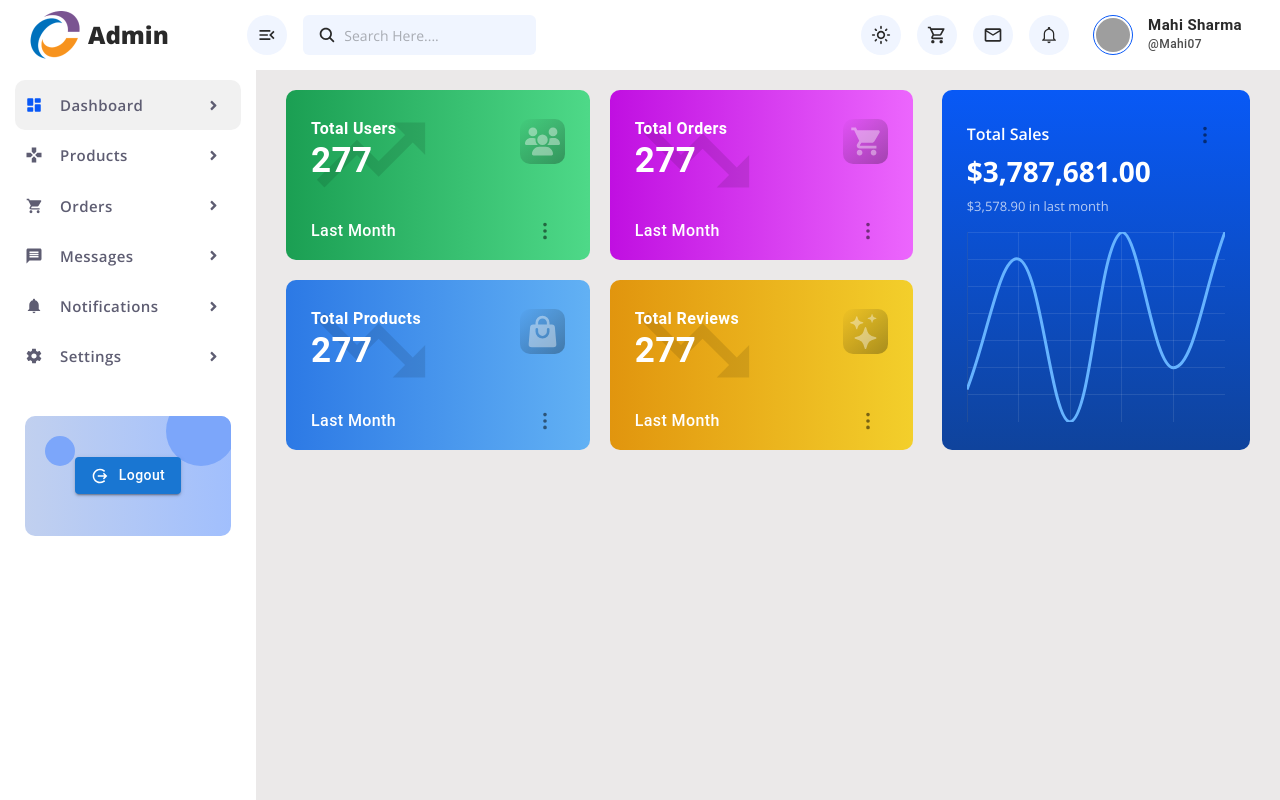
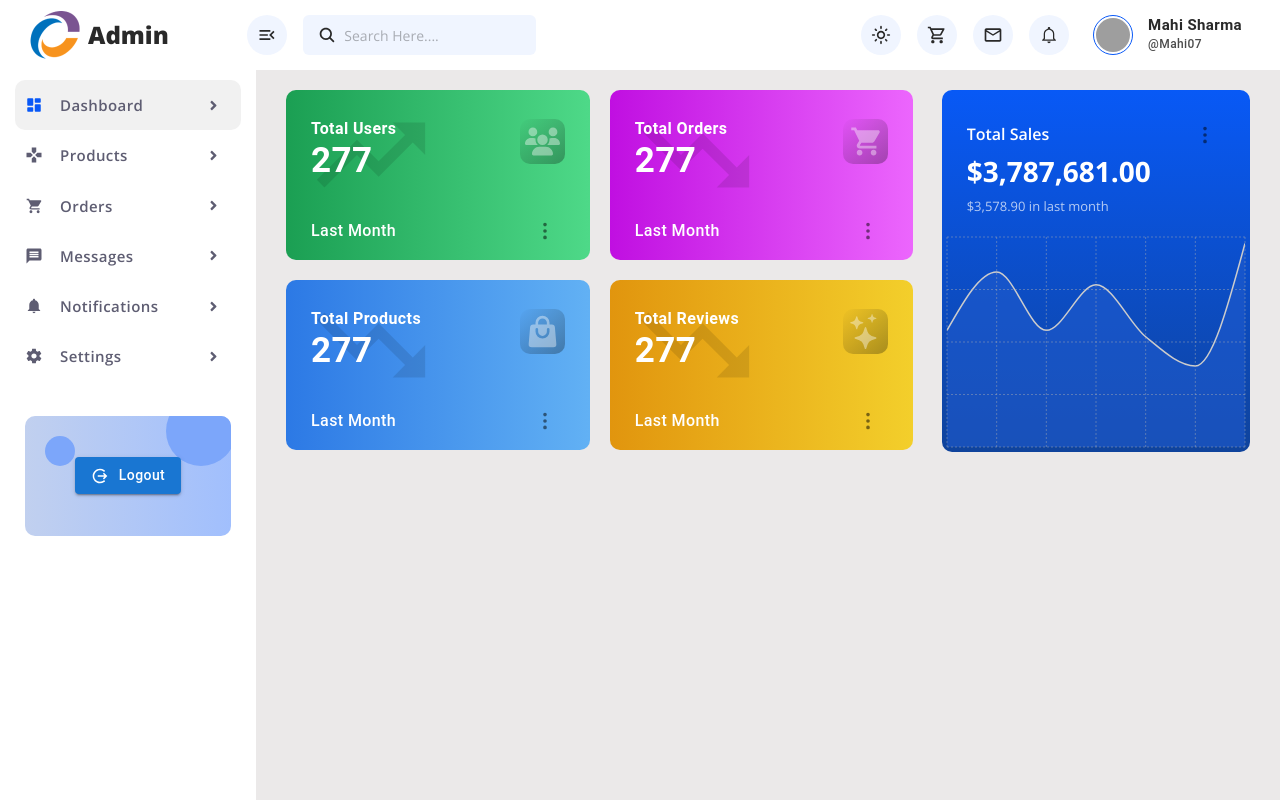
Before and after one commit to Maheshsumb/E-commerce_using_React, a React (Create React App) app in the folder admin/: page / in a window 1280 px wide. Built offline with nearby package versions, Linux system fonts and the light colour scheme; grey boxes are pictures that could not be loaded.

Commit message:
Modified chart used recharts for chart

```diff
--- a/admin/package.json
+++ b/admin/package.json
@@ -21,6 +21,7 @@
     "react-icons": "^5.5.0",
     "react-router-dom": "^7.2.0",
     "react-scripts": "5.0.1",
+    "recharts": "^2.15.3",
     "styled-components": "^6.1.15",
     "web-vitals": "^2.1.4"
   },
--- a/admin/src/App.css
+++ b/admin/src/App.css
@@ -546,7 +546,12 @@ a:hover {
 .graphBox {
   background: linear-gradient(#0859f6, #0f439c) !important;
   border-radius: 10px;
+
+}
+
+.contentWrapper {
   padding: 25px;
+  padding-bottom: 0px !important;
 }
 
 .graphBox .bottomEle {
@@ -582,5 +587,5 @@ a:hover {
 
 .graphWrapper {
   width: 100%;
-  height: 190px;
+  height: 220px;
 }
--- a/admin/src/pages/Dashboard/index.js
+++ b/admin/src/pages/Dashboard/index.js
@@ -11,15 +11,15 @@ import { HiOutlineDotsVertical } from "react-icons/hi";
 import { Button } from "@mui/material";
 
 // import { Chart } from "react-google-charts";
-import { Line } from "react-chartjs-2";
 import {
-  Chart as ChartJS,
-  LineElement,
-  PointElement,
-  CategoryScale,
-  LinearScale,
+  ResponsiveContainer,
+  AreaChart,
+  Area,
+  CartesianGrid,
+  XAxis,
+  YAxis,
   Tooltip,
-} from "chart.js";
+} from "recharts";
 
 const Dashboard = () => {
   const [anchorEl, setAnchorEl] = React.useState(null);
@@ -34,58 +34,16 @@ const Dashboard = () => {
 
   const ITEM_HEIGHT = 48;
   // Charts settings
-  ChartJS.register(
-    LineElement,
-    PointElement,
-    CategoryScale,
-    LinearScale,
-    Tooltip
-  );
+  const data = [
+    { name: "Mon", Sales: 2000 },
+    { name: "Tue", Sales: 3000 },
+    { name: "Wed", Sales: 2000 },
+    { name: "Thu", Sales: 2780 },
+    { name: "Fri", Sales: 1890 },
+    { name: "Sat", Sales: 1390 },
+    { name: "Sun", Sales: 3490 },
+  ];
 
-  const data = {
-    labels: ["Mon", "Thu", "Wed", "Thu", "Fri", "Sat"],
-    datasets: [
-      {
-        label: "Sales",
-        data: [320, 800, 200, 900, 400, 900],
-        borderColor: "#66b3ff",
-        backgroundColor: "transparent",
-        tension: 0.4,
-        pointRadius: 0,
-      },
-    ],
-  };
-
-  const chartOptions = {
-    responsive: true,
-    maintainAspectRatio: false,
-    plugins: {
-      legend: { display: false },
-      tooltip: { enabled: false },
-    },
-    scales: {
-      x: {
-        ticks: { display: false },
-        grid: {
-          drawTicks: false,
-          borderColor: "transparent",
-          color: "#ffffff33",
-          lineWidth: 0.5,
-          borderDash: [10, 10],
-        },
-      },
-      y: {
-        ticks: { display: false },
-        grid: {
-          drawTicks: false,
-          borderColor: "transparent",
-          color: "#ffffff33",
-          lineWidth: 0.5,
-          borderDash: [10, 10],
-        },
-      },
-    },
-  };
   return (
     <>
       <div className="content-right w-100">
@@ -119,10 +77,14 @@ const Dashboard = () => {
           </div>
           <div className="col-md-4 pl-2">
             <div className="box graphBox">
+              <div className="contentWrapper">
                 <div className="d-flex align-items-center w-100 bottomEle">
                   <h6 className="text-white mb-0 mt-0">Total Sales</h6>
                   <div className="ml-auto">
-                  <Button className="ml-auto optionsIcon" onClick={handleClick}>
+                    <Button
+                      className="ml-auto optionsIcon"
+                      onClick={handleClick}
+                    >
                       <HiOutlineDotsVertical />
                     </Button>
                     <Menu
@@ -156,8 +118,69 @@ const Dashboard = () => {
                 </div>
                 <h3 className="text-white font-weight-bold">$3,787,681.00</h3>
                 <p>$3,578.90 in last month</p>
+              </div>
               <div className="graphWrapper">
-                <Line data={data} options={chartOptions} height={200} />
+                <ResponsiveContainer width="100%" height="100%">
+                  <AreaChart data={data}>
+                    <defs>
+                      <linearGradient
+                        id="colorSales"
+                        x1="0"
+                        y1="0"
+                        x2="0"
+                        y2="1"
+                      >
+                        <stop
+                          offset="0%"
+                          stopColor="#1f5ccf"
+                          stopOpacity={0.5}
+                        />
+                        <stop
+                          offset="100%"
+                          stopColor="#1f5ccf"
+                          stopOpacity={0.1}
+                        />
+                      </linearGradient>
+                    </defs>
+
+                    <Area
+                      type="monotone"
+                      dataKey="Sales"
+                      stroke="#ccc"
+                      strokeWidth={1.5}
+                      fill="#1e5bce"
+                      dot={false}
+                      activeDot={{ r: 4 }}
+                    />
+
+                    <CartesianGrid
+                      stroke="rgba(176, 176, 176, 0.43)"
+                      strokeDasharray="2 2"
+                    />
+                    <XAxis dataKey="name" hide />
+                    <YAxis hide />
+
+                    <Tooltip
+                      cursor={false}
+                      contentStyle={{
+                        backgroundColor: "#f0f0f0",
+                        border: "1px solid #333",
+                        borderRadius: "8px",
+                        fontSize: "12px",
+                        color: "#5f5e6d",
+                      }}
+                      labelStyle={{
+                        fontWeight: "bold",
+                        fontSize: "12px",
+                        color: "#5f5e6d",
+                      }}
+                      itemStyle={{
+                        fontSize: "12px",
+                        color: "#5f5e6d",
+                      }}
+                    />
+                  </AreaChart>
+                </ResponsiveContainer>
               </div>
             </div>
           </div>
```
Also changed, not shown: 1 other file (tests, documents, lock files or other folders). Lines whose indentation alone changed are shown as unchanged.
